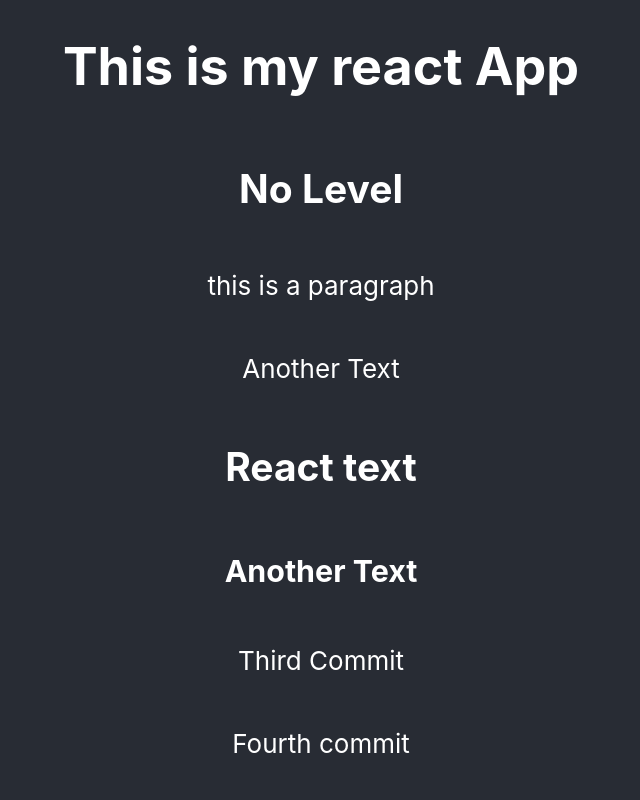
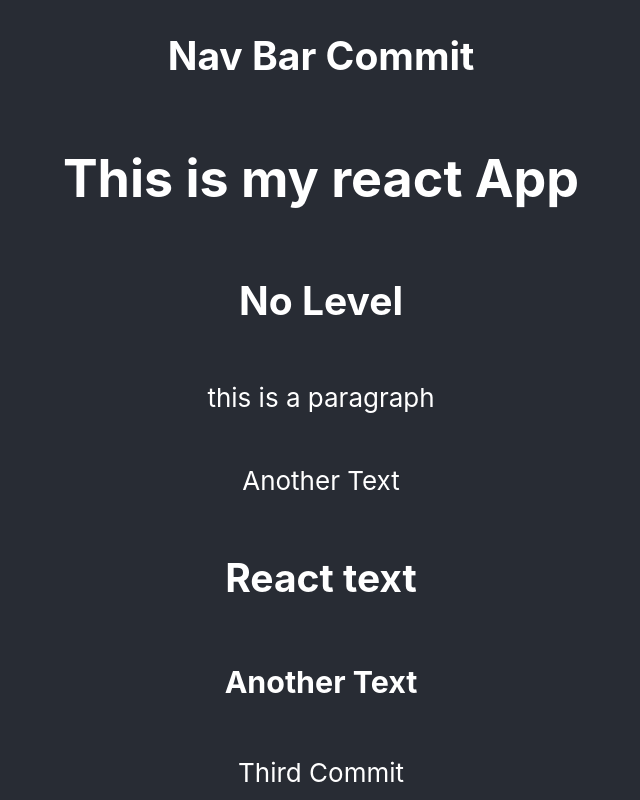
Before and after one commit to adebemaro/react-company-portfolio, a React (Create React App) app: page / in a window 1280 px wide. Shown: the top 800 px of the page, without its empty margins (319-959 px from the left). Built offline with nearby package versions, Linux system fonts and the light colour scheme.

Commit message:
Navbar Commit

```diff
--- a/src/App.js
+++ b/src/App.js
@@ -5,6 +5,7 @@ function App() {
   return (
     <div className="App">
       <header className="App-header">
+        <h2>Nav Bar Commit</h2>
         <h1>This is my react App</h1>
         <h2> No Level</h2>
         <p>this is a paragraph</p>
```
